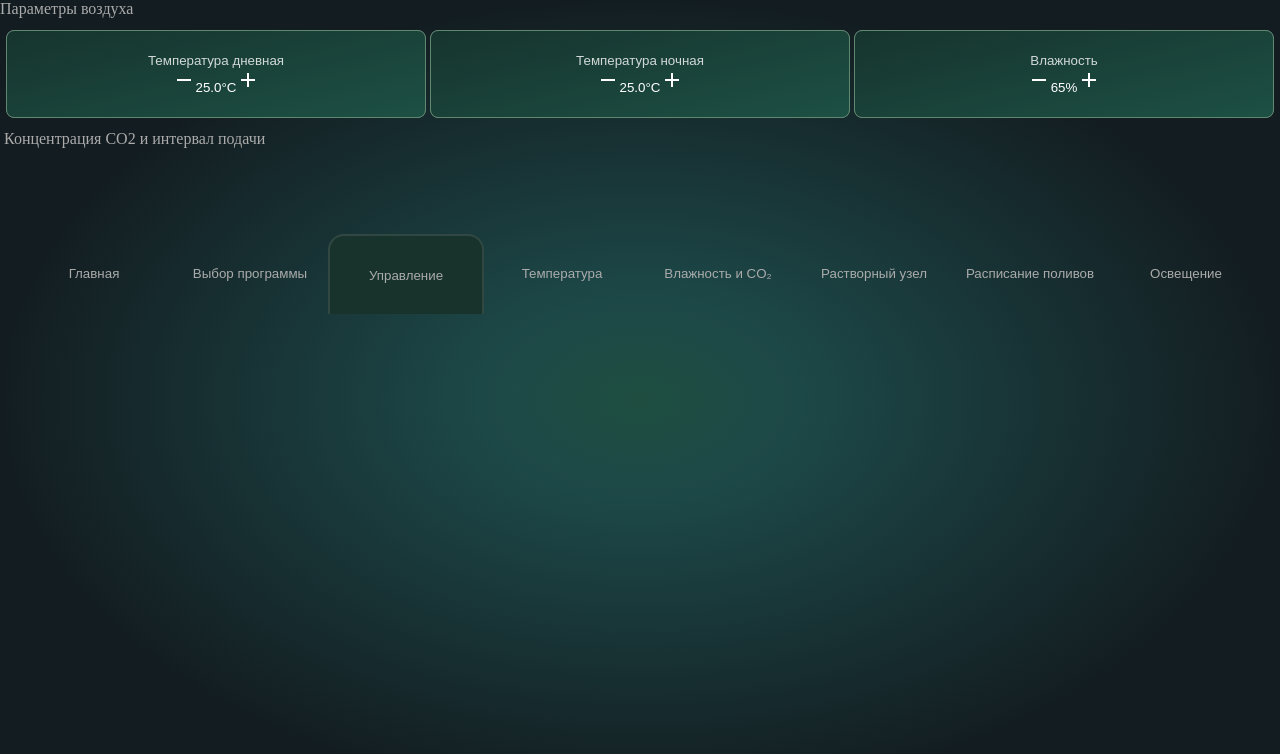
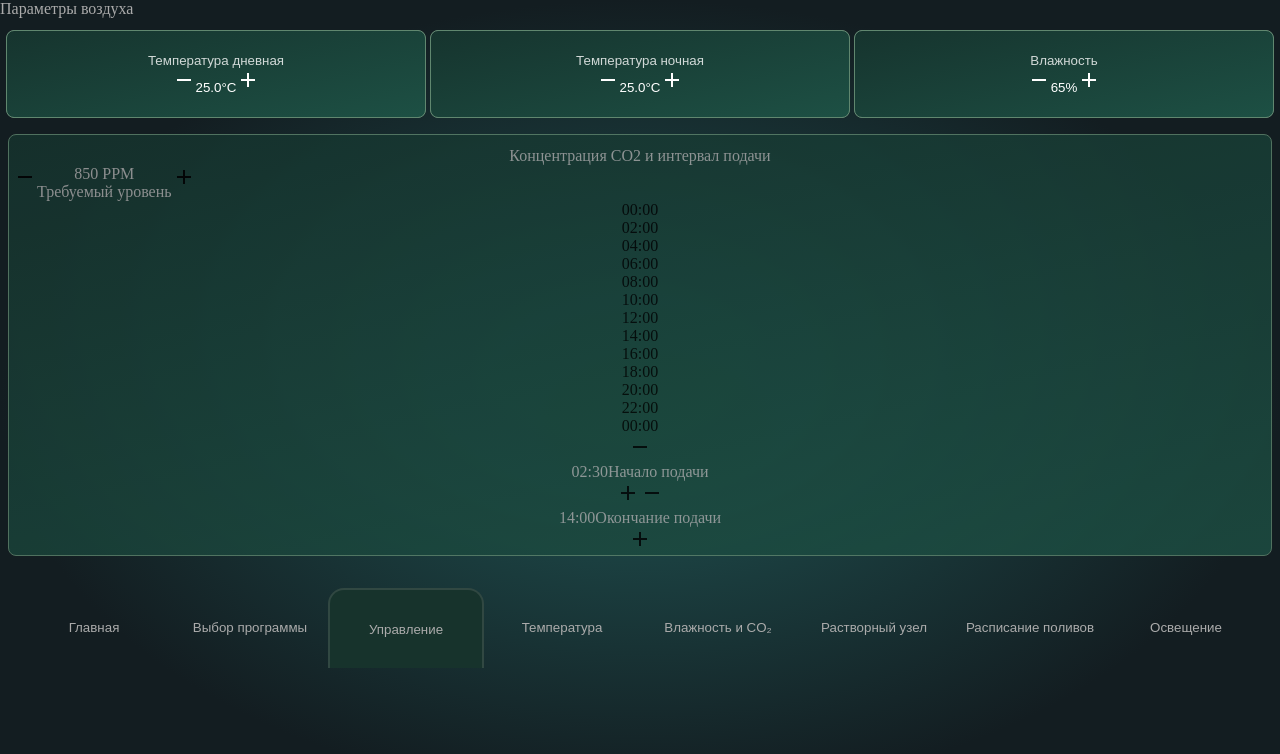
Before and after one commit to x3m4ikc/rea, a React (Create React App) app: page /control in a window 1280 px wide. Shown: the top 754 px of the page. Built offline with nearby package versions, Linux system fonts and the light colour scheme.

Commit message:
Start control page

```diff
--- /dev/null
+++ b/src/pages/Control/ControlPage.css
@@ -0,0 +1,24 @@
+.box-middle {
+    padding-top: 0.75rem;
+    padding-left: 0.25rem;
+    padding-right: 0.25rem;
+    border: 0.05rem solid #60876F;
+    border-radius: .5rem;
+    margin: 1rem .5rem;
+    text-align: center;
+    background-image: linear-gradient(167deg, rgba(22,52,46,1) 0%, rgba(29,80,68,1) 100%);
+    opacity: 0.8;
+}
+
+.flex-box {
+    justify-content: center
+}
+
+.flex-box-inside {
+    display: flex;
+    flex-direction: column;
+}
+
+.flex-box-column {
+    display: flex;
+}
--- a/src/pages/Control/ControlPage.js
+++ b/src/pages/Control/ControlPage.js
@@ -2,6 +2,7 @@ import RemoveOutlinedIcon from '@mui/icons-material/RemoveOutlined';
 import AddOutlinedIcon from '@mui/icons-material/AddOutlined';
 import NavMenu from "../../Components/NavMenu/NavMenu";
 import React from 'react';
+import './ControlPage.css'
 
 
 const ControlPage = () => {
@@ -52,8 +53,51 @@ const TopLayer = () => {
 
 const MiddleLayer = () => {
   return (
-    <div className='buttons-holder-topbar'>
+    <div className='box-middle'>
       <span className="text">Концентрация СО2 и интервал подачи</span>
+
+      <div className='flex-box'>
+        <div className='flex-box-column'>
+          <RemoveOutlinedIcon />
+          <div className='flex-box-inside'>
+          <span className="text">850 PPM</span>
+          <span className="text">Требуемый уровень</span>
+          </div>
+          <AddOutlinedIcon />
+        </div>
+
+        <div>
+          <div>00:00</div>
+          <div>02:00</div>
+          <div>04:00</div>
+          <div>06:00</div>
+          <div>08:00</div>
+          <div>10:00</div>
+          <div>12:00</div>
+          <div>14:00</div>
+          <div>16:00</div>
+          <div>18:00</div>
+          <div>20:00</div>
+          <div>22:00</div>
+          <div>00:00</div>
+        </div>
+
+        <div>
+          <RemoveOutlinedIcon />
+          <div>
+            <span className="text">02:30</span>
+            <span className="text">Начало подачи</span>
+          </div>
+          <AddOutlinedIcon />
+
+          <RemoveOutlinedIcon />
+          <div>
+            <span className="text">14:00</span>
+            <span className="text">Окончание подачи</span>
+          </div>
+          <AddOutlinedIcon />
+        </div>
+      </div>
     </div>
   )
 }
--- a/src/pages/Light/LightPage.css
+++ b/src/pages/Light/LightPage.css
@@ -3,7 +3,8 @@
     margin: 0 1rem 3.5rem;
     border-radius: 1rem;
     border: 1px solid #60876F;
-    background: rgba(23, 51, 44, 1);
+    background: rgb(34,98,75);
+    background: radial-gradient(circle, rgba(34,98,75,1) 0%, rgba(23,53,46,1) 100%);
 }
 
 .box-flex {
--- a/src/pages/Light/LightPage.js
+++ b/src/pages/Light/LightPage.js
@@ -2,16 +2,17 @@ import NavMenu from "../../Components/NavMenu/NavMenu";
 // import TopLightCange from "../../Components/TopLightCange/TopLightCange";
 import image from '../../static/images/cells.png'
 import './LightPage.css';
+import { useState } from "react";
 
 const LightPage = () => {
+
+    const [cellGroup, setCellGroup] = useState(1);
+
+    const handleCellClick = (group) => {
+        setCellGroup(group)
+    }
+
     return (
-        // <div className="first-box">
-        //     <div className="box">
-        //         <TopLightCange />
-        //         <LightCenter />
-        //         <NavMenu />
-        //     </div>
-        // </div>
         <div>
         <div className="boxxx">
             <div className="box-header box-flex">
@@ -72,26 +73,26 @@ const LightPage = () => {
 
         <div className='dispaly-flex-box'>
             <ul className="cells-holder">
-                <li className="cells-item">
+                <li className="cells-item" onClick={() => handleCellClick(1)}>
                     <span className="cells-text">Ярус 1</span>
                 </li>
-                <li className="cells-item item-2">
+                <li className="cells-item item-2" onClick={() => handleCellClick(2)}>
                     <span className="cells-text">Ярус 2</span>
                 </li>
-                <li className="cells-item item-2">
+                <li className="cells-item item-2" onClick={() => handleCellClick(3)}>
                     <span className="cells-text">Ярус 3</span>
                 </li>
-                <li className="cells-item item-2">
+                <li className="cells-item item-2" onClick={() => handleCellClick(4)}>
                     <span className="cells-text">Ярус 4</span>
                 </li>
             </ul>
             <div className="image-light-holder">
                 <img src={image} className="light_image"/>
             </div>
-            <div className='layer_1' />
-            <div className='layer_2' />
+            <div className={`layer_${cellGroup}`} />
+            {/* <div className='layer_2' />
             <div className='layer_3' />
-            <div className='layer_4' />
+            <div className='layer_4' /> */}
         </div>
 
         <NavMenu />
```
